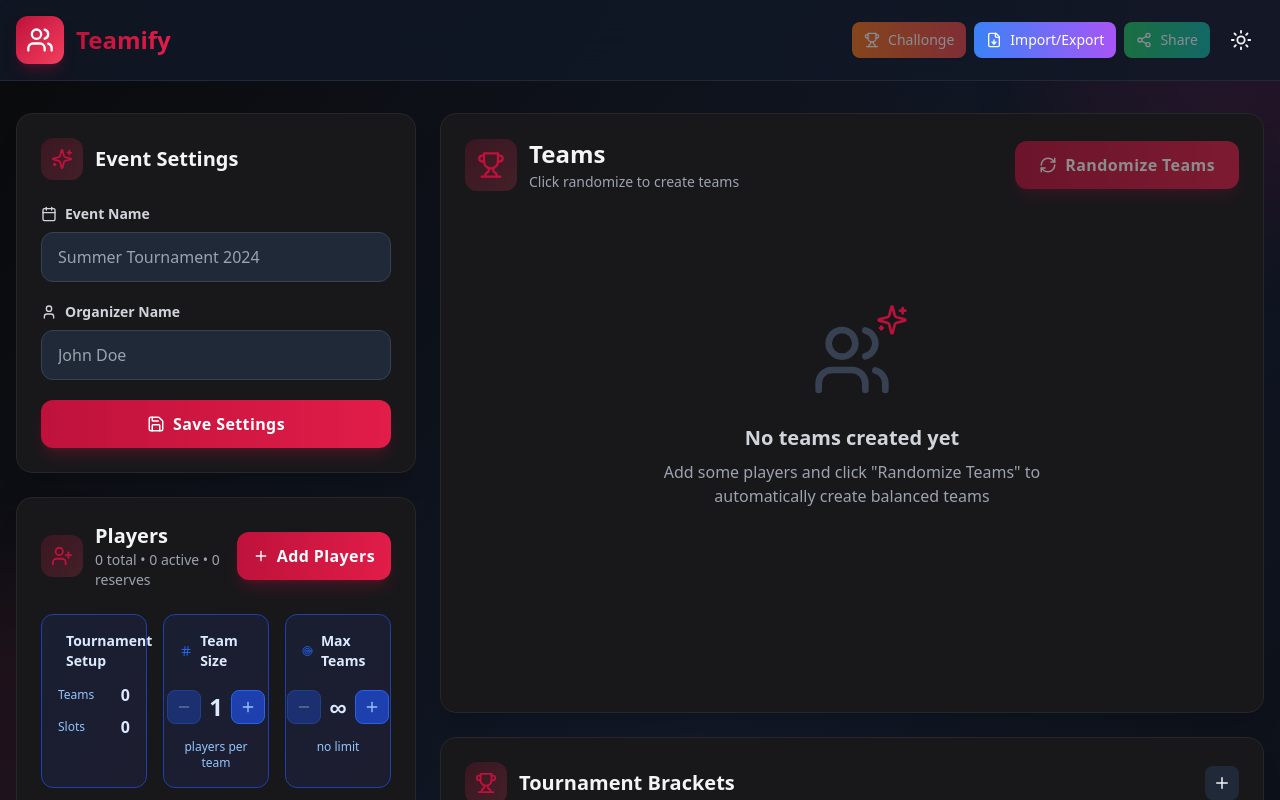
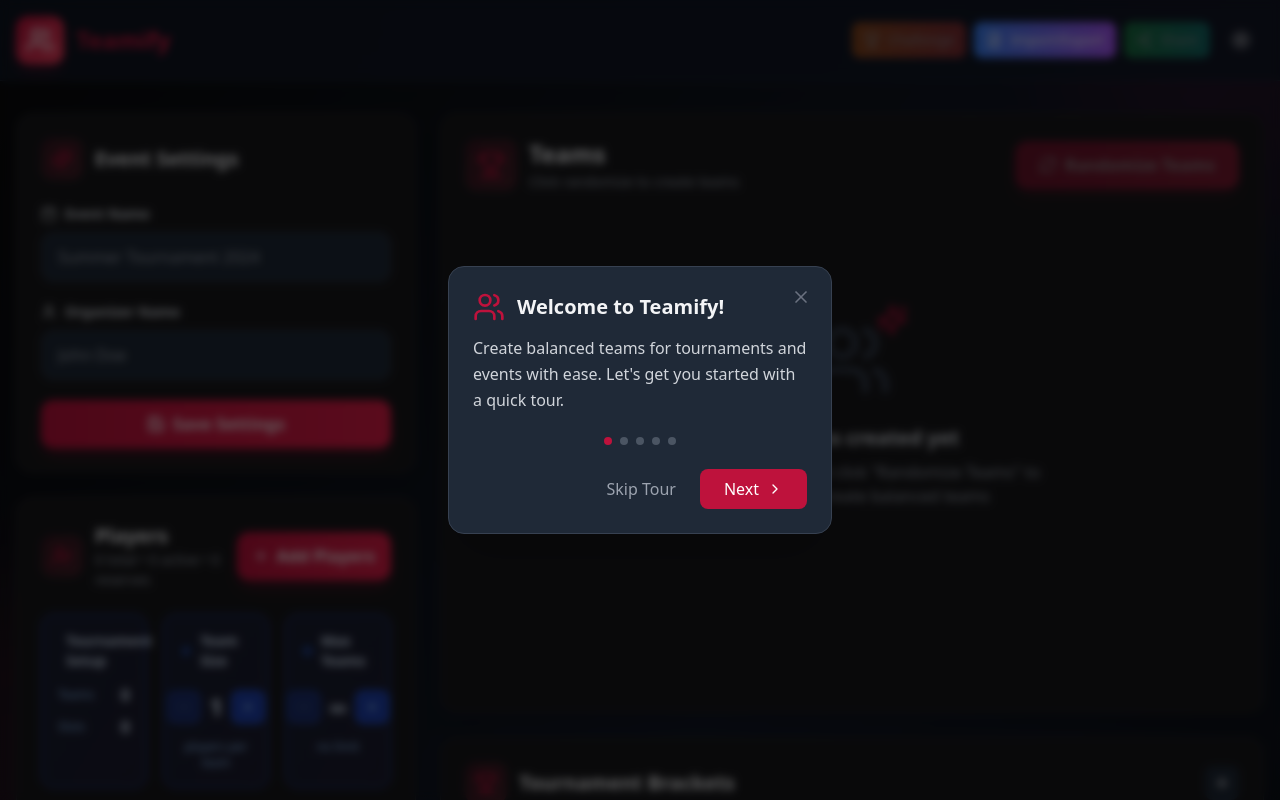
Before and after one commit to camachoo1/team-randomizer, a React (Vite) app: page / in a window 1280 px wide. Shown: the top 800 px of the page. Built offline with nearby package versions, Linux system fonts and the light colour scheme.

Commit message:
Add Feature: Tutorial Overlay for new users

```diff
--- a/src/App.tsx
+++ b/src/App.tsx
@@ -8,10 +8,12 @@ import ShareView from './components/ShareView';
 import PlayerDisplay from './components/players/PlayerDisplay';
 import TeamDisplay from './components/teams/TeamDisplay';
 import Footer from './components/Footer';
+import OnboardingOverlay from './components/OnboardingOverlay';
 
 function App() {
   const darkMode = useStore((state) => state.darkMode);
   const [isShareView, setIsShareView] = useState(false);
+  const [showOnboarding, setShowOnboarding] = useState(false);
 
   useEffect(() => {
     // Ensure dark mode class is applied on mount
@@ -33,6 +35,19 @@ function App() {
     return () =>
       window.removeEventListener('hashchange', checkShareView);
   }, []);
+
+  useEffect(() => {
+    // Check if user has completed the tour
+    const tourCompleted = localStorage.getItem(
+      'teamify-tour-completed'
+    );
+    if (!tourCompleted && !isShareView) {
+      // Small delay to ensure DOM is ready
+      setTimeout(() => {
+        setShowOnboarding(true);
+      }, 500);
+    }
+  }, [isShareView]);
 
   // If in share view, show only the ShareView component
   if (isShareView) {
@@ -75,6 +90,12 @@ function App() {
 
         {/* Footer */}
         <Footer />
+
+        {/* Onboarding Overlay */}
+        <OnboardingOverlay
+          isOpen={showOnboarding}
+          onClose={() => setShowOnboarding(false)}
+        />
       </div>
     </div>
   );
--- a/src/components/Header.tsx
+++ b/src/components/Header.tsx
@@ -50,7 +50,10 @@ export default function Header() {
             </div>
 
             {/* Action Buttons */}
-            <div className='flex items-center gap-2'>
+            <div
+              className='flex items-center gap-2'
+              data-tour='export-share'
+            >
               {/* Challonge Export Button */}
               <button
                 onClick={() => setShowChallongeExport(true)}
--- /dev/null
+++ b/src/components/OnboardingOverlay.tsx
@@ -0,0 +1,290 @@
+import { useState, useEffect, useCallback, useMemo } from 'react';
+import {
+  X,
+  ChevronRight,
+  ChevronLeft,
+  Users,
+  Settings,
+  Trophy,
+  Share2,
+} from 'lucide-react';
+
+interface OnboardingOverlayProps {
+  isOpen: boolean;
+  onClose: () => void;
+}
+
+const OnboardingOverlay = ({
+  isOpen,
+  onClose,
+}: OnboardingOverlayProps) => {
+  const [currentStep, setCurrentStep] = useState(0);
+
+  const steps = useMemo(
+    () => [
+      {
+        title: 'Welcome to Teamify!',
+        description:
+          "Create balanced teams for tournaments and events with ease. Let's get you started with a quick tour.",
+        icon: <Users className='w-8 h-8 text-primary' />,
+        highlight: null,
+        position: 'center',
+      },
+      {
+        title: '1. Set Up Your Event',
+        description:
+          'Start by giving your tournament a name and adding organizer details. This helps identify your event.',
+        icon: <Settings className='w-6 h-6 text-blue-600' />,
+        highlight: "[data-tour='event-settings']",
+        position: 'right',
+      },
+      {
+        title: '2. Add Your Players',
+        description:
+          'Add players one by one or import from CSV. You can set skill levels for better team balancing.',
+        icon: <Users className='w-6 h-6 text-green-600' />,
+        highlight: "[data-tour='add-players']",
+        position: 'left',
+      },
+      {
+        title: '3. Generate Balanced Teams',
+        description:
+          "Once you have players, use the 'Randomize Teams' button to create balanced teams. Enable skill balancing for fairer matches.",
+        icon: <Trophy className='w-6 h-6 text-orange-600' />,
+        highlight: "[data-tour='generate-teams']",
+        position: 'left',
+      },
+      {
+        title: '4. Share & Export',
+        description:
+          'Export your teams for tournament platforms like Challonge, or share them with participants using the share feature.',
+        icon: <Share2 className='w-6 h-6 text-purple-600' />,
+        highlight: "[data-tour='export-share']",
+        position: 'center',
+      },
+    ],
+    []
+  );
+
+  const removeHighlight = useCallback(() => {
+    steps.forEach((step) => {
+      if (step.highlight) {
+        const element = document.querySelector(
+          step.highlight
+        ) as HTMLElement;
+        if (element) {
+          element.style.position = '';
+          element.style.zIndex = '';
+          element.style.boxShadow = '';
+          element.style.borderRadius = '';
+        }
+      }
+    });
+  }, [steps]);
+
+  const highlightElement = useCallback(() => {
+    removeHighlight();
+    const step = steps[currentStep];
+    if (step.highlight) {
+      const element = document.querySelector(
+        step.highlight
+      ) as HTMLElement;
+      if (element) {
+        element.style.position = 'relative';
+        element.style.zIndex = '60';
+        element.style.boxShadow =
+          '0 0 0 4px rgba(59, 130, 246, 0.5), 0 0 0 8px rgba(59, 130, 246, 0.2)';
+        element.style.borderRadius = '12px';
+      }
+    }
+  }, [currentStep, removeHighlight, steps]);
+
+  useEffect(() => {
+    if (isOpen) {
+      document.body.style.overflow = 'hidden';
+      // Highlight the current step's element
+      highlightElement();
+    } else {
+      document.body.style.overflow = 'unset';
+      removeHighlight();
+    }
+
+    return () => {
+      document.body.style.overflow = 'unset';
+      removeHighlight();
+    };
+  }, [isOpen, currentStep, highlightElement, removeHighlight]);
+
+  const nextStep = () => {
+    if (currentStep < steps.length - 1) {
+      setCurrentStep(currentStep + 1);
+    } else {
+      handleClose();
+    }
+  };
+
+  const prevStep = () => {
+    if (currentStep > 0) {
+      setCurrentStep(currentStep - 1);
+    }
+  };
+
+  const handleClose = () => {
+    removeHighlight();
+    onClose();
+    // Remember that user has seen the tour
+    localStorage.setItem('teamify-tour-completed', 'true');
+  };
+
+  const skipTour = () => {
+    handleClose();
+  };
+
+  const getTooltipPosition = () => {
+    const step = steps[currentStep];
+    const element = step.highlight
+      ? document.querySelector(step.highlight)
+      : null;
+
+    if (!element || step.position === 'center') {
+      return {
+        top: '50%',
+        left: '50%',
+        transform: 'translate(-50%, -50%)',
+      };
+    }
+
+    const rect = element.getBoundingClientRect();
+    const tooltipWidth = 400;
+    const tooltipHeight = 200;
+
+    let position = {};
+
+    switch (step.position) {
+      case 'right':
+        position = {
+          top: `${rect.top + rect.height / 2}px`,
+          left: `${rect.right + 20}px`,
+          transform: 'translateY(-50%)',
+        };
+        break;
+      case 'left':
+        position = {
+          top: `${rect.top + rect.height / 2}px`,
+          left: `${rect.left - tooltipWidth - 20}px`,
+          transform: 'translateY(-50%)',
+        };
+        break;
+      case 'bottom':
+        position = {
+          top: `${rect.bottom + 20}px`,
+          left: `${rect.left + rect.width / 2}px`,
+          transform: 'translateX(-50%)',
+        };
+        break;
+      case 'top':
+        position = {
+          top: `${rect.top - tooltipHeight - 20}px`,
+          left: `${rect.left + rect.width / 2}px`,
+          transform: 'translateX(-50%)',
+        };
+        break;
+      default:
+        position = {
+          top: '50%',
+          left: '50%',
+          transform: 'translate(-50%, -50%)',
+        };
+    }
+
+    return position;
+  };
+
+  if (!isOpen) return null;
+
+  const currentStepData = steps[currentStep];
+
+  return (
+    <div className='fixed inset-0 bg-black/60 backdrop-blur-sm z-50 flex items-center justify-center'>
+      {/* Tooltip */}
+      <div
+        className='absolute bg-white dark:bg-gray-800 rounded-2xl shadow-2xl border border-gray-200 dark:border-gray-700 p-6 w-96 max-w-[90vw]'
+        style={getTooltipPosition()}
+      >
+        {/* Close button */}
+        <button
+          onClick={handleClose}
+          className='absolute top-4 right-4 p-1 rounded-lg hover:bg-gray-100 dark:hover:bg-gray-700 transition-colors'
+        >
+          <X size={20} className='text-gray-500' />
+        </button>
+
+        {/* Content */}
+        <div className='mb-6'>
+          <div className='flex items-center gap-3 mb-3'>
+            {currentStepData.icon}
+            <h3 className='text-xl font-bold text-gray-900 dark:text-gray-100'>
+              {currentStepData.title}
+            </h3>
+          </div>
+          <p className='text-gray-600 dark:text-gray-300 leading-relaxed'>
+            {currentStepData.description}
+          </p>
+        </div>
+
+        {/* Progress indicators */}
+        <div className='flex justify-center gap-2 mb-6'>
+          {steps.map((_, index) => (
+            <div
+              key={index}
+              className={`w-2 h-2 rounded-full transition-colors ${
+                index === currentStep
+                  ? 'bg-primary'
+                  : index < currentStep
+                  ? 'bg-primary/60'
+                  : 'bg-gray-300 dark:bg-gray-600'
+              }`}
+            />
+          ))}
+        </div>
+
+        {/* Navigation */}
+        <div className='flex items-center justify-between'>
+          <div className='flex gap-2'>
+            {currentStep > 0 && (
+              <button
+                onClick={prevStep}
+                className='flex items-center gap-2 px-4 py-2 text-gray-600 dark:text-gray-400 hover:text-gray-800 dark:hover:text-gray-200 transition-colors'
+              >
+                <ChevronLeft size={16} />
+                Back
+              </button>
+            )}
+          </div>
+
+          <div className='flex gap-2'>
+            <button
+              onClick={skipTour}
+              className='px-4 py-2 text-gray-600 dark:text-gray-400 hover:text-gray-800 dark:hover:text-gray-200 transition-colors'
+            >
+              Skip Tour
+            </button>
+            <button
+              onClick={nextStep}
+              className='flex items-center gap-2 px-6 py-2 bg-primary text-white rounded-lg hover:bg-primary/90 transition-colors font-medium'
+            >
+              {currentStep === steps.length - 1
+                ? 'Get Started'
+                : 'Next'}
+              {currentStep < steps.length - 1 && (
+                <ChevronRight size={16} />
+              )}
+            </button>
+          </div>
+        </div>
+      </div>
+    </div>
+  );
+};
+
+export default OnboardingOverlay;
```
